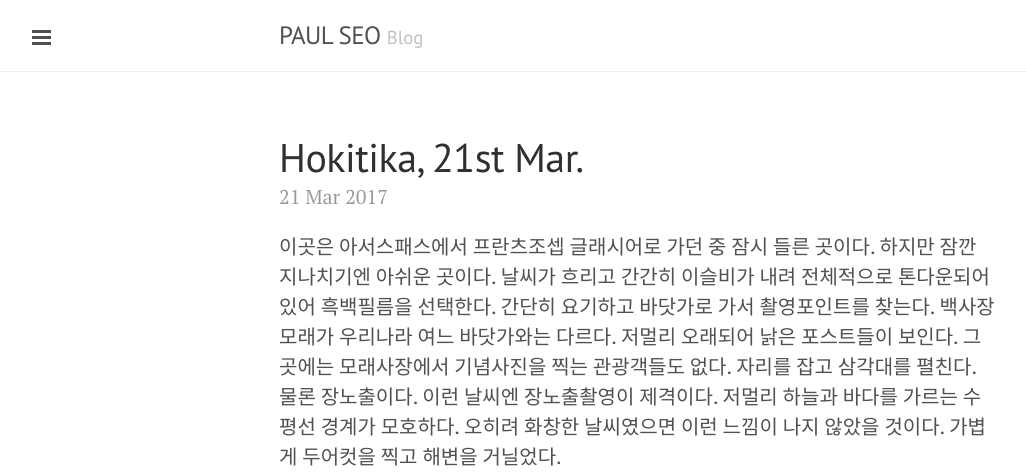
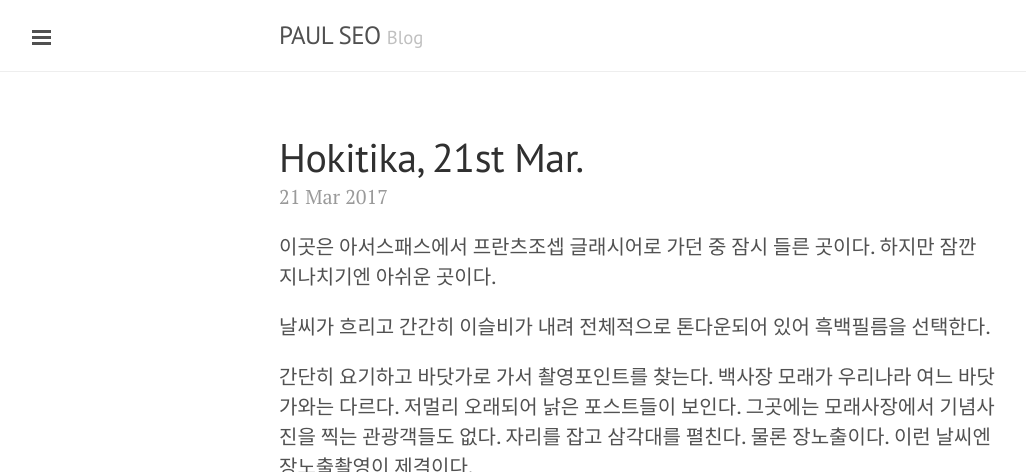
Before and after one commit to neocur/neocur.github.io, a Jekyll site: the page built from _posts/2017-03-21-Hokitika.md, in a window 1280 px wide, cut to the strip 0-472 px from the top of the page. Shown: the whole strip, without its empty margins (1-1027 px from the left). Built offline with Jekyll 4.4.1, drawn with Linux system fonts in a browser that asks for light colours; a script that is not in the unit is left out; some of the changed text lies outside the part shown.

Commit message:
Update 2017-03-21-Hokitika.md

```diff
--- a/_posts/2017-03-21-Hokitika.md
+++ b/_posts/2017-03-21-Hokitika.md
@@ -3,12 +3,16 @@ layout: post
 title: Hokitika, 21st Mar.
 ---
 
-이곳은 아서스패스에서 프란츠조셉 글래시어로 가던 중 잠시 들른 곳이다.
-하지만 잠깐 지나치기엔 아쉬운 곳이다. 날씨가 흐리고 간간히 이슬비가 내려 전체적으로 톤다운되어 있어 흑백필름을 선택한다.
+이곳은 아서스패스에서 프란츠조셉 글래시어로 가던 중 잠시 들른 곳이다. 하지만 잠깐 지나치기엔 아쉬운 곳이다.
+
+날씨가 흐리고 간간히 이슬비가 내려 전체적으로 톤다운되어 있어 흑백필름을 선택한다.
+
 간단히 요기하고 바닷가로 가서 촬영포인트를 찾는다. 백사장 모래가 우리나라 여느 바닷가와는 다르다.
 저멀리 오래되어 낡은 포스트들이 보인다. 그곳에는 모래사장에서 기념사진을 찍는 관광객들도 없다.
-자리를 잡고 삼각대를 펼친다. 물론 장노출이다. 이런 날씨엔 장노출촬영이 제격이다. 저멀리 하늘과 바다를 가르는 수평선 경계가 모호하다. 오히려 화창한 날씨였으면 이런 느낌이 나지 않았을 것이다.
-가볍게 두어컷을 찍고 해변을 거닐었다.
+자리를 잡고 삼각대를 펼친다. 물론 장노출이다. 이런 날씨엔 장노출촬영이 제격이다.
+
+저멀리 하늘과 바다를 가르는 수평선 경계가 모호하다.
+가볍게 두어컷 찍고 해변을 거닐었다.
 <div class="post">
 <a data-flickr-embed="true"  href="https://www.flickr.com/photos/paulseo/33117840483/in/photostream/" title="Old Posts, Hokitika, New Zealand, 2017"><img src="https://c1.staticflickr.com/3/2879/33117840483_f9f2aed258.jpg" width="500" height="500" alt="Old Posts, Hokitika, New Zealand, 2017"></a><script async src="//embedr.flickr.com/assets/client-code.js" charset="utf-8"></script>
 </div>
```
